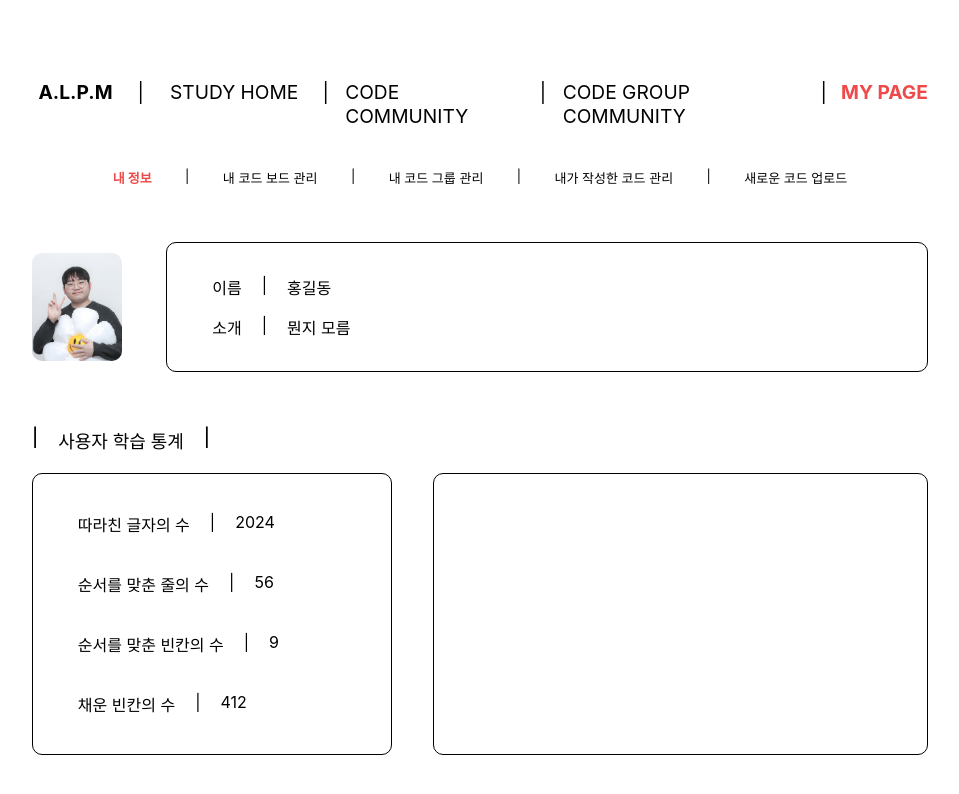
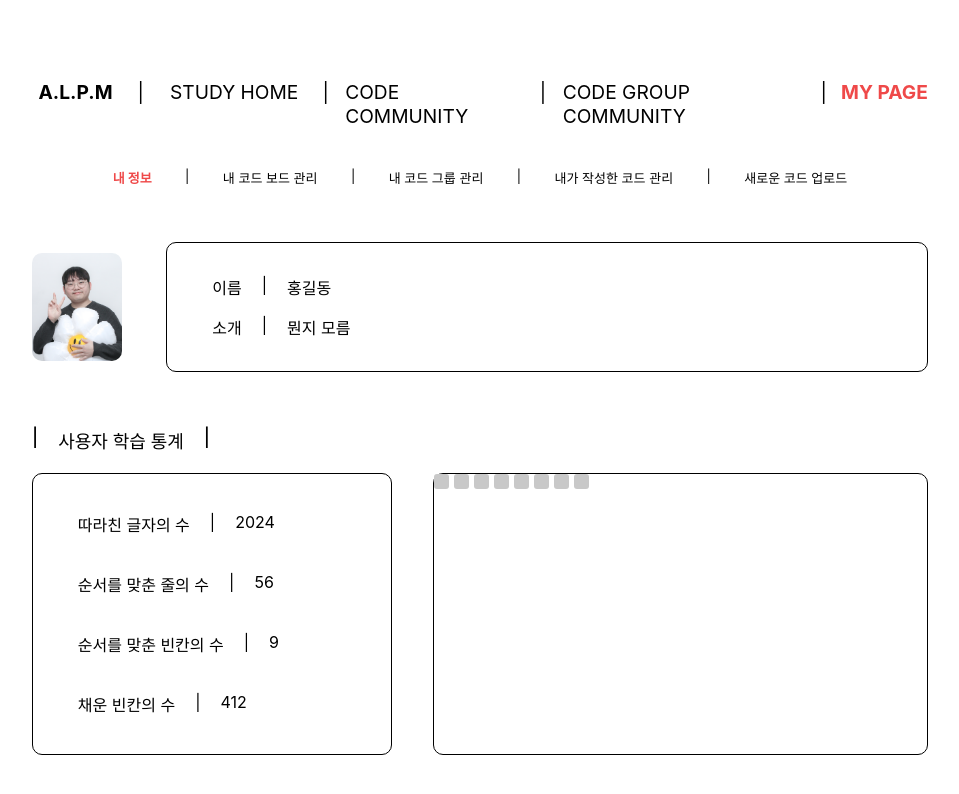
Before and after one commit to AL-PM/ALPM-web, a React (Create React App) app: page /mypage in a window 1280 px wide. Shown: the top 794 px of the page, without its empty margins (160-1119 px from the left). Built offline with nearby package versions, Linux system fonts and the light colour scheme.

Commit message:
[ADD] MY_PAGE 잔디 기본 구축 형태 구현 완료

```diff
--- a/src/MyPage/MyProfile/MyProfile.css
+++ b/src/MyPage/MyProfile/MyProfile.css
@@ -73,9 +73,20 @@
     padding-bottom: 2.5vh;
 }
 
-#MyProfileStudyHistoryGrass{
-    height : 100%;
-    width : 55%;
+#MyProfileStudyHistoryGrass {
+    height: 100%;
+    width: 55%;
     border: 1px solid;
     border-radius: 10px;
+    display: grid;
+    grid-template-columns: repeat(30, 1fr); /* 12개의 열 */
+    grid-template-rows: repeat(12, 1fr); /* 7개의 행 */
+    gap:5px;
 }
+
+#grass {
+    width: 15px;
+    height: 15px;
+    background-color:rgb(200, 200, 200);
+    border-radius: 3px;
+}
--- a/src/MyPage/MyProfile/MyProfile.jsx
+++ b/src/MyPage/MyProfile/MyProfile.jsx
@@ -37,7 +37,7 @@ function MyProfileUserInfo({name, comment}){
     )
 }
 
-function MyProfileStudyHistory({tracePoint, fillPoint, blockPoint, sequencePoint}){
+function MyProfileStudyHistory({tracePoint, fillPoint, blockPoint, sequencePoint, historyList}){
     return(
         <div id="MyProfileStudyHistory">
             <div id="MyProfileStudyHistoryLogo">
@@ -50,7 +50,11 @@ function MyProfileStudyHistory({tracePoint, fillPoint, blockPoint, sequencePoint
                     <TextContainer keyword={"순서를 맞춘 빈칸의 수"} content={blockPoint} />
                     <TextContainer keyword={"채운 빈칸의 수"} content={fillPoint} />
                 </div>
-                <div id="MyProfileStudyHistoryGrass"></div>
+                <div id="MyProfileStudyHistoryGrass">
+                    {historyList.map((dailyData) =>
+                        <div id="grass"></div>
+                    )}
+                </div>
             </div>
         </div>
     )
@@ -283,7 +287,7 @@ function MyProfile(){
     return(
         <div>
             <MyProfileUserInfo name={UserData.name} comment={UserData.provider}/>
-            <MyProfileStudyHistory tracePoint={UserData.tracePoint} fillPoint={UserData.fillPoint} sequencePoint={UserData.sequencePoint} blockPoint={UserData.blockPoint}/>
+            <MyProfileStudyHistory tracePoint={UserData.tracePoint} fillPoint={UserData.fillPoint} sequencePoint={UserData.sequencePoint} blockPoint={UserData.blockPoint} historyList={UserData.historyList}/>
         </div>
     )
 }
```
